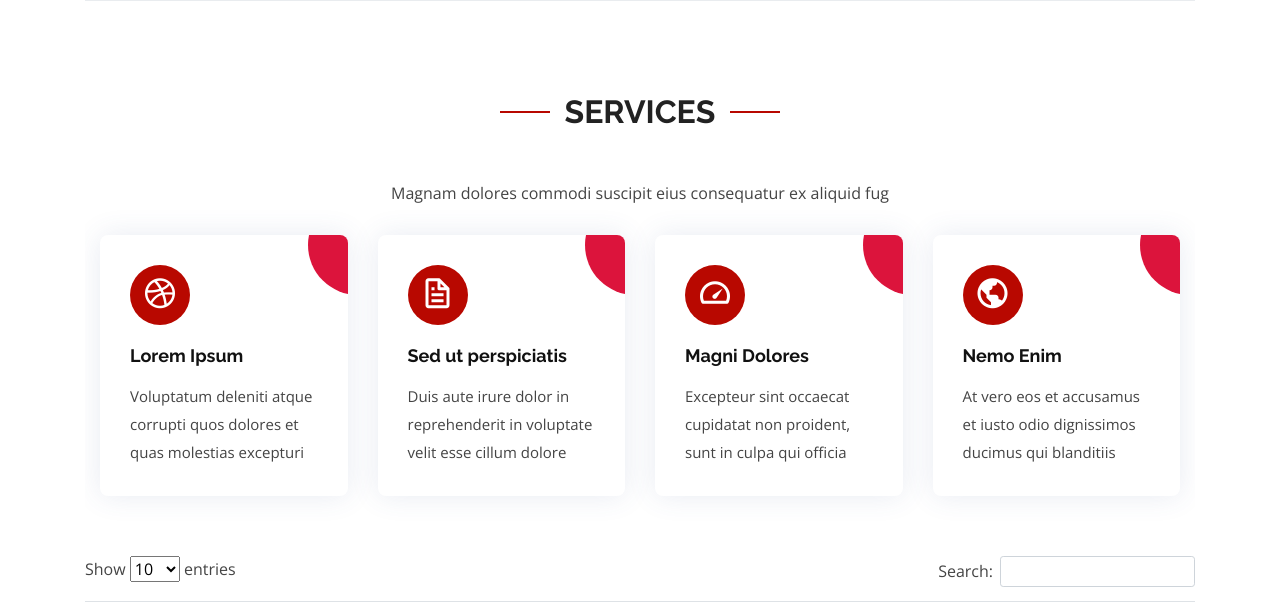
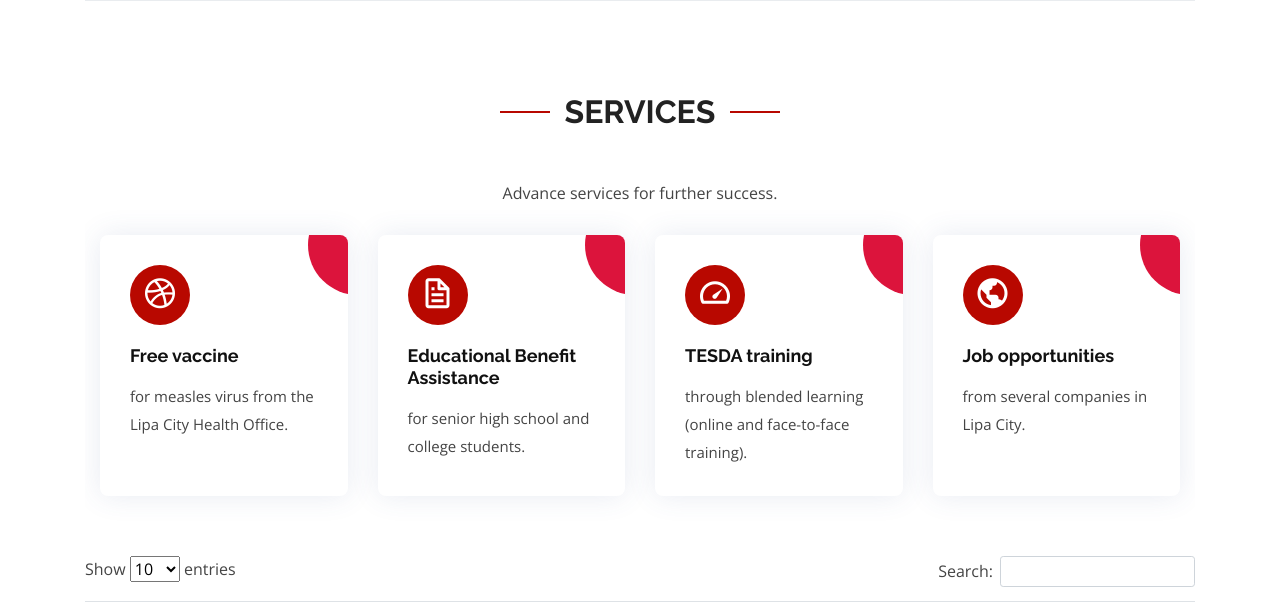
Before and after one commit to AlphaQ-2/web-design, a Django app: page /what_we_do/ in a window 1280 px wide. Shown: the part 339-941 px from the top of the page. Run offline with Django 3.2, Linux system fonts and the light colour scheme; data comes from the database, SQL or seed files in the repository; both versions use the stored data as it was after the commit; some libraries are stand-ins or nearby versions.

Commit message:
Added more website content

```diff
--- a/pages/templates/pages/service_list.html
+++ b/pages/templates/pages/service_list.html
@@ -16,39 +16,39 @@
 
       <div class="section-title" data-aos="fade-up">
         <h2>Services</h2>
-        <p>Magnam dolores commodi suscipit eius consequatur ex aliquid fug</p>
+        <p>Advance services for further success.</p>
       </div>
 
       <div class="row">
         <div class="col-md-6 col-lg-3 d-flex align-items-stretch mb-5 mb-lg-0">
           <div class="icon-box" data-aos="fade-up" data-aos-delay="100">
             <div class="icon"><i class="bx bxl-dribbble"></i></div>
-            <h4 class="title"><a href="">Lorem Ipsum</a></h4>
-            <p class="description">Voluptatum deleniti atque corrupti quos dolores et quas molestias excepturi</p>
+            <h4 class="title"><a href="">Free vaccine</a></h4>
+            <p class="description">for measles virus from the Lipa City Health Office.</p>
           </div>
         </div>
 
         <div class="col-md-6 col-lg-3 d-flex align-items-stretch mb-5 mb-lg-0">
           <div class="icon-box" data-aos="fade-up" data-aos-delay="200">
             <div class="icon"><i class="bx bx-file"></i></div>
-            <h4 class="title"><a href="">Sed ut perspiciatis</a></h4>
-            <p class="description">Duis aute irure dolor in reprehenderit in voluptate velit esse cillum dolore</p>
+            <h4 class="title"><a href="">Educational Benefit Assistance</a></h4>
+            <p class="description">for senior high school and college students.</p>
           </div>
         </div>
 
         <div class="col-md-6 col-lg-3 d-flex align-items-stretch mb-5 mb-lg-0">
           <div class="icon-box" data-aos="fade-up" data-aos-delay="300">
             <div class="icon"><i class="bx bx-tachometer"></i></div>
-            <h4 class="title"><a href="">Magni Dolores</a></h4>
-            <p class="description">Excepteur sint occaecat cupidatat non proident, sunt in culpa qui officia</p>
+            <h4 class="title"><a href="">TESDA training</a></h4>
+            <p class="description">through blended learning (online and face-to-face training).</p>
           </div>
         </div>
 
         <div class="col-md-6 col-lg-3 d-flex align-items-stretch mb-5 mb-lg-0">
           <div class="icon-box" data-aos="fade-up" data-aos-delay="400">
             <div class="icon"><i class="bx bx-world"></i></div>
-            <h4 class="title"><a href="">Nemo Enim</a></h4>
-            <p class="description">At vero eos et accusamus et iusto odio dignissimos ducimus qui blanditiis</p>
+            <h4 class="title"><a href="">Job opportunities</a></h4>
+            <p class="description">from several companies in Lipa City.</p>
           </div>
         </div>
 
```
Also changed, not shown: pages/templates/pages/about.html (+4 -4 lines), db.sqlite3, media/article_photos/122168781_4112520402107738_1642841952718355350_o.jpg (added), media/article_photos/122277231_4118433458183099_6700215071107858639_o.png (added), media/article_photos/122331376_4117846201575158_787482307440543253_o.png (added), media/article_photos/122357618_4115113435181768_43971775994223140_o.jpg (added), media/article_photos/122744889_4121514011208377_6756908522997743405_n.jpg (added), media/article_photos/DPWH_turns_over_128-Bed_Isolation_Facility_in_Lipa_City_9.jpg (added).
